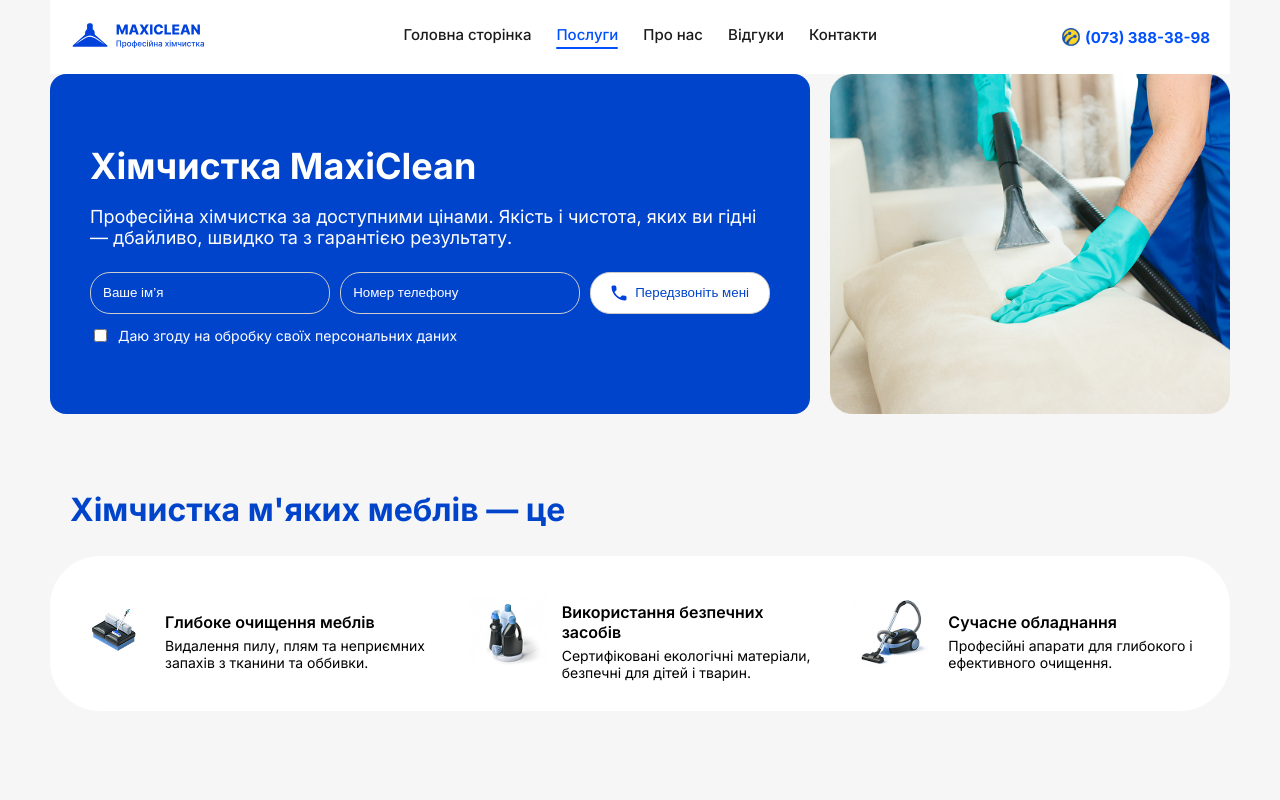
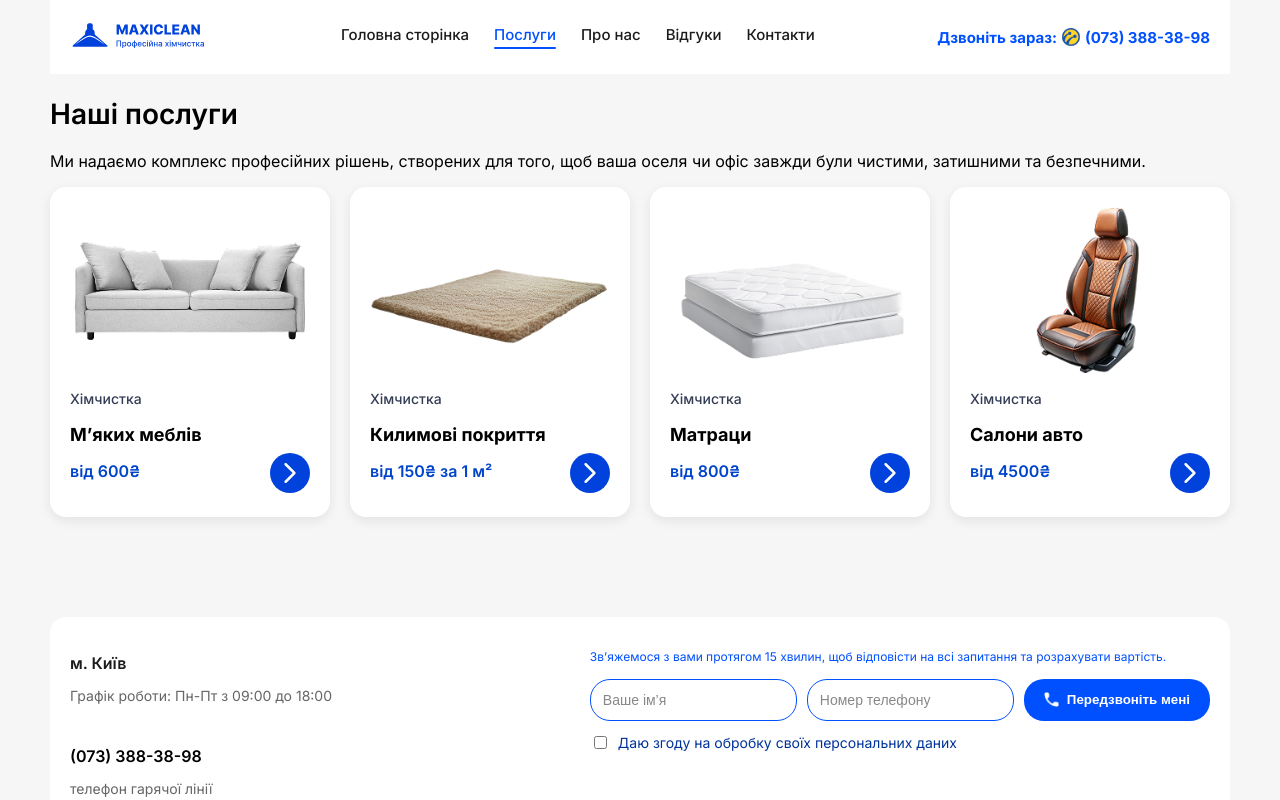
Before and after one commit to DavidKuznets/MaxiClean, a React (Vite) app in the folder frontend/: page /services in a window 1280 px wide. Shown: the top 800 px of the page. Built offline with nearby package versions, Linux system fonts and the light colour scheme.

Commit message:
implemented new blocks

```diff
--- a/frontend/src/App.tsx
+++ b/frontend/src/App.tsx
@@ -6,6 +6,7 @@ import { Footer } from "./Components/Footer/Footer";
 import { ServicesPage } from "./Page/ServicesPage/ServicesPage";
 import { AboutUsPage } from "./Page/AboutUsPage/AboutUsPage";
 import { ContactsPage } from "./Page/ContactsPage/ContactsPage";
+import { ServiceCards } from "./Components/ServiceCards/ServiceCards";
 
 function App() {
   return (
@@ -14,7 +15,11 @@ function App() {
       <main className="app-content">
         <Routes>
           <Route path="/" element={<HomePage />} />
-          <Route path="/services" element={<ServicesPage />} />
+          <Route path="/services" element={<ServiceCards />} />
+          <Route path="/services/soft-furniture" element={<ServicesPage />} />
+          <Route path="/services/carpets" element={<ServicesPage />} />
+          <Route path="/services/mattresses" element={<ServicesPage />} />
+          <Route path="/services/car-interior" element={<ServicesPage />} />
           <Route path="/about" element={<AboutUsPage />} />
           <Route path="/reviews" element={<h1>Відгуки</h1>} />
           <Route path="/contacts" element={<ContactsPage />} />
--- a/frontend/src/Components/BeforeAfterSlider/WorksSection.tsx
+++ b/frontend/src/Components/BeforeAfterSlider/WorksSection.tsx
@@ -1,7 +1,8 @@
 // WorksSection.tsx
-import React, { useState } from "react";
+import React, { useState, useEffect } from "react";
 import { BeforeAfterSlider } from "./BeforeAfterSlider";
 import "./WorksSection.scss";
+import { useLocation } from "react-router-dom";
 
 const works = {
   Матраци: {
@@ -12,7 +13,7 @@ const works = {
     before: "/before-6.png",
     after: "/after-6.png",
   },
-  "Дивани": {
+  Дивани: {
     before: "/before-2.png",
     after: "/after-2.png",
   },
@@ -24,6 +25,30 @@ const works = {
 
 export const WorksSection: React.FC = () => {
   const [active, setActive] = useState<keyof typeof works>("Матраци");
+  const location = useLocation();
+
+  // eslint-disable-next-line react-hooks/exhaustive-deps
+  const pathToKey: Record<string, keyof typeof works> = {
+    "/services/soft-furniture": "Дивани",
+    "/services/carpets": "Килимові покриття",
+    "/services/mattresses": "Матраци",
+    "/services/car-interior": "Стільці",
+  };
+
+  useEffect(() => {
+    // 1) Если при переходе передали state через Link: <Link to="/..." state={{ key: "Дивани" }}>
+    const state =
+      (location.state as { key?: keyof typeof works } | null) ?? null;
+    const stateKey = state?.key;
+    if (stateKey && works[stateKey]) {
+      setActive(stateKey);
+      return;
+    }
+
+    // 2) Иначе — по pathname
+    const byPath = pathToKey[location.pathname];
+    if (byPath) setActive(byPath);
+  }, [location.pathname, location.state, pathToKey]);
 
   return (
     <section className="works">
--- a/frontend/src/Components/Footer/Footer.scss
+++ b/frontend/src/Components/Footer/Footer.scss
@@ -194,7 +194,7 @@
   }
 }
 
-@media (max-width: 768px) {
+@media (max-width: 840px) {
   .footer {
     padding: 15px;
     border-radius: 12px;
--- a/frontend/src/Components/Header/Header.scss
+++ b/frontend/src/Components/Header/Header.scss
@@ -20,11 +20,12 @@
     display: flex;
     gap: 25px;
 
-    @media (max-width: 768px) {
+    @media (max-width: 1070px) {
       position: absolute;
       top: 60px;
       left: 0;
       width: 100%;
+      height: 100vh;
       background: #fff;
       flex-direction: column;
       align-items: center;
@@ -87,7 +88,7 @@
       }
     }
 
-    @media (max-width: 768px) {
+    @media (max-width: 1070px) {
       display: none;
     }
   }
@@ -122,8 +123,33 @@
       transform: rotate(-45deg) translate(5px, -5px);
     }
 
-    @media (max-width: 768px) {
+    @media (max-width: 1070px) {
       display: flex;
     }
   }
 }
+
+.header__nav-phone {
+  display: none;
+  margin-top: 10px;
+
+  @media (max-width: 1070px) {
+    display: block;
+  }
+
+  .header__phone {
+    font-weight: bold;
+    font-size: 15px;
+    color: #0050ff;
+    text-decoration: none;
+    display: flex;
+    align-items: center;
+    justify-content: center;
+    gap: 5px;
+
+    img {
+      width: 18px;
+      height: 18px;
+    }
+  }
+}
--- a/frontend/src/Components/Header/Header.tsx
+++ b/frontend/src/Components/Header/Header.tsx
@@ -42,11 +42,19 @@ export const Header = () => {
           <NavLink to="/contacts" className="header__link" onClick={toggleMenu}>
             Контакти
           </NavLink>
+          <div className="header__nav-phone">
+            <a href="tel:0733883898" className="header__phone">
+              Дзвоніть зараз:
+              <img src="/life-number.svg" alt="phone" />
+              (073) 388-38-98
+            </a>
+          </div>
         </nav>
 
         {/* Phone */}
         <div className="header__contact">
           <a href="tel:0733883898" className="header__phone">
+            Дзвоніть зараз:
             <img src="/life-number.svg" alt="phone" />
             (073) 388-38-98
           </a>
--- /dev/null
+++ b/frontend/src/Components/ServiceCards/ServiceCards.scss
@@ -0,0 +1,61 @@
+.services {
+  h2 {
+    font-size: 28px;
+    font-weight: 600;
+    margin-bottom: 20px;
+  }
+  h5 {
+    font-weight: 500;
+    font-style: Medium;
+    font-size: 14px;
+    line-height: 20px;
+    letter-spacing: 0px;
+    vertical-align: middle;
+    margin: 0;
+    color: rgba(0, 13, 44, 0.8);
+  }
+
+  &__grid {
+    display: grid;
+    grid-template-columns: repeat(auto-fit, minmax(220px, 1fr));
+    gap: 20px;
+  }
+}
+
+.service-card {
+  background: #fff;
+  border-radius: 16px;
+  padding: 20px;
+  text-align: left;
+  box-shadow: 0 4px 12px rgba(0, 0, 0, 0.08);
+
+  img {
+    max-width: 100%;
+    height: auto;
+    margin-bottom: 12px;
+  }
+
+  h3 {
+    font-size: 18px;
+    margin-bottom: 8px;
+    margin-top: 15px;
+  }
+
+  p {
+    font-size: 16px;
+    color: #0044cc;
+    font-weight: 600;
+  }
+}
+
+.service-card__info {
+  display: flex;
+  align-items: center;
+  justify-content: space-between;
+}
+
+.service-card__arrow {
+  width: 40px;
+  height: 40px;
+  margin-top: 60px;
+}
--- /dev/null
+++ b/frontend/src/Components/ServiceCards/ServiceCards.tsx
@@ -0,0 +1,69 @@
+import "./ServiceCards.scss";
+import BlueArrow from "../../../public/blue-arrow.svg";
+import { Link } from "react-router-dom";
+
+export const ServiceCards = () => {
+  return (
+    <section className="services">
+      <h2>Наші послуги</h2>
+      <p>
+        Ми надаємо комплекс професійних рішень, створених для того, щоб ваша
+        оселя чи офіс завжди були чистими, затишними та безпечними.
+      </p>
+      <div className="services__grid">
+        <div className="service-card">
+          <img src="/MaxiClean-1.png" alt="М’які меблі" />
+          <div className="service-card__info">
+            <div>
+              <h5>Хімчистка</h5>
+              <h3>М’яких меблів</h3>
+              <p>від 600₴</p>
+            </div>
+            <Link to={"/services/soft-furniture"} className="service-card__arrow">
+              <img src={BlueArrow} alt="Детальніше" />
+            </Link>
+          </div>
+        </div>
+        <div className="service-card">
+          <img src="/MaxiClean-2.png" alt="Килимові покриття" />
+          <div className="service-card__info">
+            <div>
+              <h5>Хімчистка</h5>
+              <h3>Килимові покриття</h3>
+              <p>від 150₴ за 1 м²</p>
+            </div>
+            <Link to={"/services/carpets"} className="service-card__arrow">
+              <img src={BlueArrow} alt="Детальніше" />
+            </Link>
+          </div>
+        </div>
+        <div className="service-card">
+          <img src="/MaxiClean-3.png" alt="Матраци" />
+          <div className="service-card__info">
+            <div>
+              <h5>Хімчистка</h5>
+              <h3>Матраци</h3>
+              <p>від 800₴</p>
+            </div>
+            <Link to={"/services/mattresses"} className="service-card__arrow">
+              <img src={BlueArrow} alt="Детальніше" />
+            </Link>
+          </div>
+        </div>
+        <div className="service-card">
+          <img src="/MaxiClean-4.png" alt="Салони авто" />
+          <div className="service-card__info">
+            <div>
+              <h5>Хімчистка</h5>
+              <h3>Салони авто</h3>
+              <p>від 4500₴</p>
+            </div>
+            <Link to={"/services/car-interior"} className="service-card__arrow">
+              <img src={BlueArrow} alt="Детальніше" />
+            </Link>
+          </div>
+        </div>
+      </div>
+    </section>
+  );
+};
--- a/frontend/src/Page/HomePage/HomePage.tsx
+++ b/frontend/src/Page/HomePage/HomePage.tsx
@@ -1,5 +1,6 @@
 import { WorksSection } from "../../Components/BeforeAfterSlider/WorksSection";
 import { FAQ } from "../../Components/Question/FAQ";
+import { ServiceCards } from "../../Components/ServiceCards/ServiceCards";
 import "./HomePage.scss";
 
 export const HomePage = () => {
@@ -56,33 +57,7 @@ export const HomePage = () => {
           <img src="/HomePageLogo-2.png" alt="cleaning sofa" />
         </div>
       </section>
-
-      {/* Services Section */}
-      <section className="services">
-        <h2>Наші послуги</h2>
-        <div className="services__grid">
-          <div className="service-card">
-            <img src="/MaxiClean-1.png" alt="М’які меблі" />
-            <h3>М’яких меблів</h3>
-            <p>від 600₴</p>
-          </div>
-          <div className="service-card">
-            <img src="/MaxiClean-2.png" alt="Килимові покриття" />
-            <h3>Килимові покриття</h3>
-            <p>від 150₴ за 1 м²</p>
-          </div>
-          <div className="service-card">
-            <img src="/MaxiClean-3.png" alt="Матраци" />
-            <h3>Матраци</h3>
-            <p>від 800₴</p>
-          </div>
-          <div className="service-card">
-            <img src="/MaxiClean-4.png" alt="Салони авто" />
-            <h3>Салони авто</h3>
-            <p>від 4500₴</p>
-          </div>
-        </div>
-      </section>
+      <ServiceCards />
       <WorksSection />
       <section className="contact-form">
         <div className="contact-form__image">
--- a/frontend/src/Page/ServicesPage/ServicesPage.tsx
+++ b/frontend/src/Page/ServicesPage/ServicesPage.tsx
@@ -1,5 +1,7 @@
 import { FAQ } from "../../Components/Question/FAQ";
 import "./ServicesPage.scss";
+import phoneBlue from "../../../public/Phone-blue.png";
+import { WorksSection } from "../../Components/BeforeAfterSlider/WorksSection";
 
 export const ServicesPage = () => {
   return (
@@ -16,7 +18,7 @@ export const ServicesPage = () => {
             <input type="text" placeholder="Ваше ім’я" />
             <input type="tel" placeholder="Номер телефону" />
             <button type="submit">
-              <img src="Phone-blue.png" alt="phone-icon" /> Передзвоніть мені
+              <img src={phoneBlue} alt="phone-icon" /> Передзвоніть мені
             </button>
           </form>
 
@@ -62,6 +64,10 @@ export const ServicesPage = () => {
             </div>
           </div>
         </div>
+      </section>
+
+      <section>
+        <WorksSection />
       </section>
 
       <section className="ServicesSteps">
```
Also changed, not shown: frontend/src/Page/HomePage/HomePage.scss (+32 -54 lines), frontend/public/blue-arrow.svg (added).
